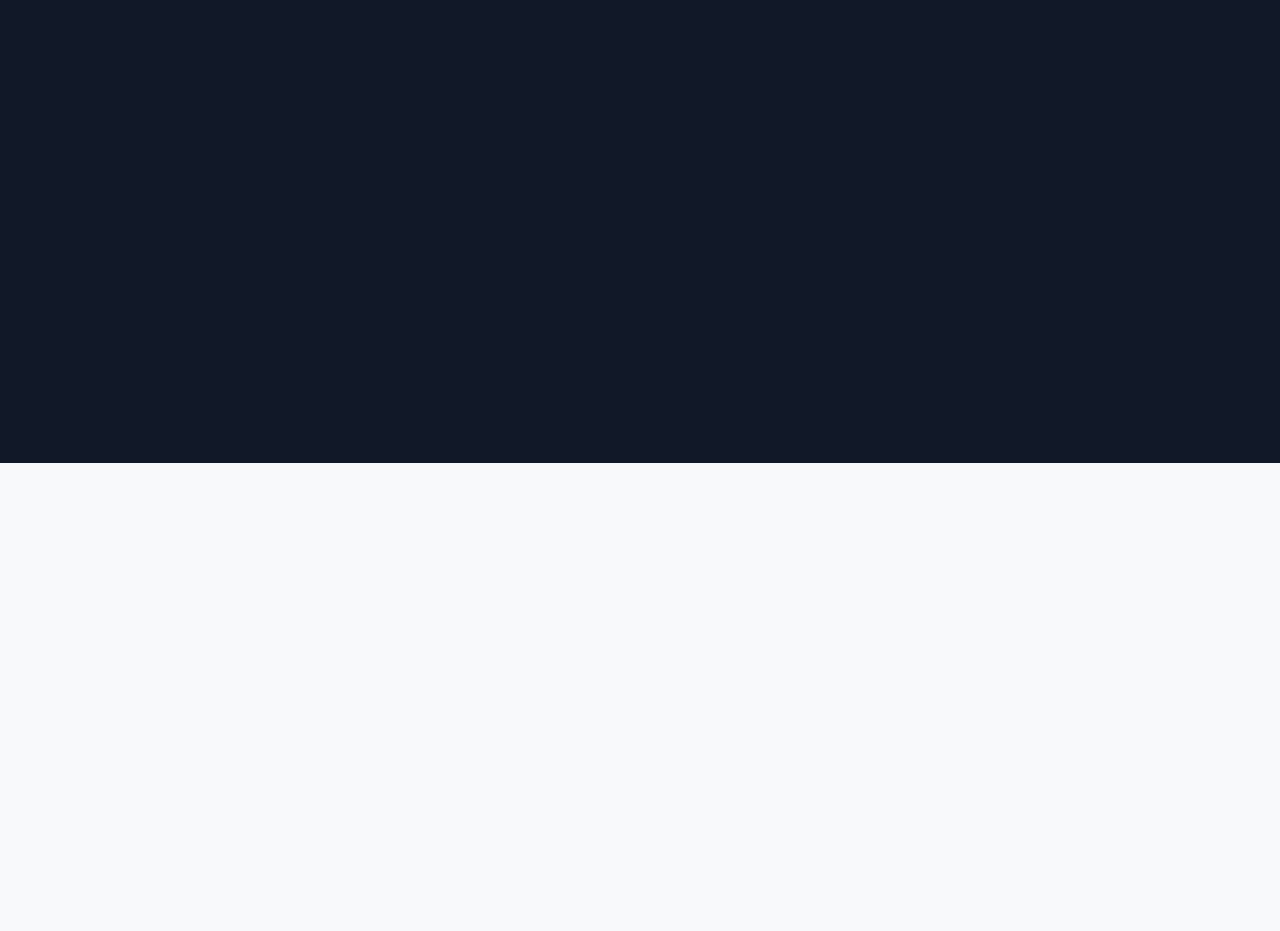
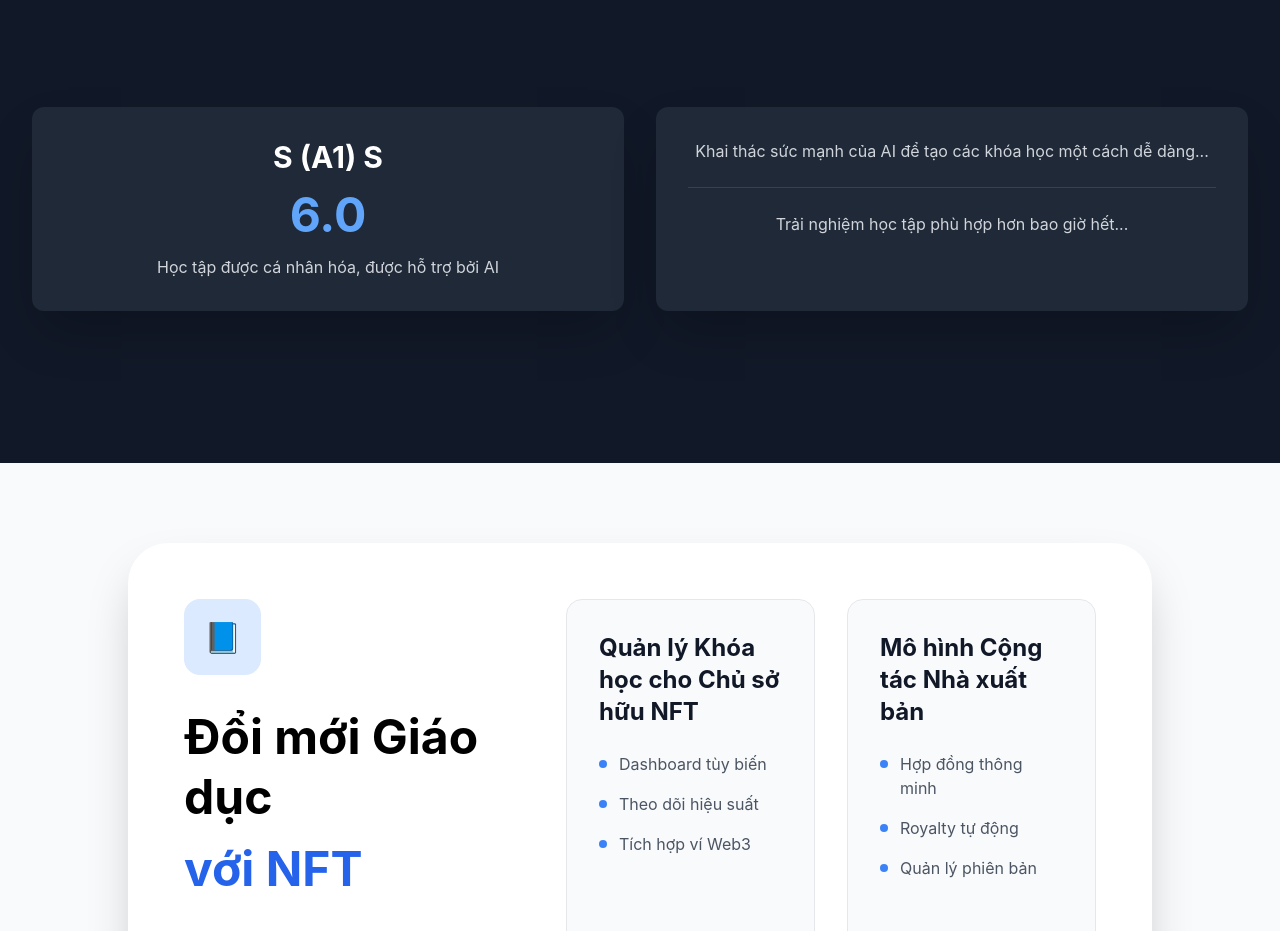
Before and after one commit to ThienNguyenWork/medoo-fullstack, a React (Create React App) app in the folder frontend/medoo-frontend/: page / in a window 1280 px wide. Shown: the part 1869-2800 px from the top of the page. Before the commit the page ends 2332 px from the top, so only its background shows below. Built offline with nearby package versions, Linux system fonts and the light colour scheme.

Commit message:
HomePage

```diff
--- a/frontend/medoo-frontend/src/App.js
+++ b/frontend/medoo-frontend/src/App.js
@@ -4,6 +4,7 @@ import Header from './components/Header';
 import Hero from './components/Hero';
 import ContentSlider from './components/ContentSlider';
 import AIEducationSection from './components/AIEducationSection'
+import NFTCollaborationSection from './components/NFTCollaborationSection'
 import AuthPage from './pages/userAuth';
 import AOS from 'aos';
 import 'aos/dist/aos.css'; // Import CSS AOS
@@ -97,7 +98,6 @@ const checkAuthentication = async () => {
     // Đặt trạng thái xác thực thành true
     setIsAuthenticated(true);
   };
-
   // Hàm xử lý đăng xuất
   const handleLogout = () => {
     // Xóa token khỏi localStorage
@@ -134,8 +134,10 @@ return (
             <Hero />
             <ContentSlider />
             <AIEducationSection />
+            <NFTCollaborationSection />
           </>
         }
+
       />
 
       {/* Route dashboard với cơ chế fallback */}
--- a/frontend/medoo-frontend/src/components/AIEducationSection.jsx
+++ b/frontend/medoo-frontend/src/components/AIEducationSection.jsx
@@ -1,29 +1,28 @@
 import React, { useState, useEffect, useRef } from 'react';
 
 const AIEducationSection = () => {
-  // Phases control
   const [leftPhase, setLeftPhase] = useState(-1);
   const [rightPhase, setRightPhase] = useState(-1);
   const [isFixed, setIsFixed] = useState(false);
   const [isAnimationComplete, setIsAnimationComplete] = useState(false);
   const heroRef = useRef(null);
+  const sectionRef = useRef(null);
   const phaseData = useRef({
     initialHeroTop: 0,
     PHASE_HEIGHT: 0,
     totalAnimationHeight: 0
   });
 
-  // Animation styles
   const tableStyles = {
     left: {
       '-1': { transform: 'translateY(100px)', opacity: 0 },
-      0: { transform: 'translateY(75px)', opacity: 1 },
-      1: { transform: 'translateY(50px)', opacity: 1 }
+      '0': { transform: 'translateY(75px)', opacity: 1 },
+      '1': { transform: 'translateY(50px)', opacity: 1 }
     },
     right: {
       '-1': { transform: 'translateY(100px)', opacity: 0 },
-      0: { transform: 'translateY(75px)', opacity: 1 },
-      1: { transform: 'translateY(50px)', opacity: 1 }
+      '0': { transform: 'translateY(75px)', opacity: 1 },
+      '1': { transform: 'translateY(50px)', opacity: 1 }
     }
   };
 
@@ -32,8 +31,8 @@ const AIEducationSection = () => {
       if (heroRef.current) {
         const rect = heroRef.current.getBoundingClientRect();
         phaseData.current.initialHeroTop = window.scrollY + rect.top;
-        phaseData.current.PHASE_HEIGHT = window.innerHeight / 4;
-        phaseData.current.totalAnimationHeight = phaseData.current.PHASE_HEIGHT * 7;
+        phaseData.current.PHASE_HEIGHT = window.innerHeight * 0.7; // Giảm chiều cao mỗi phase
+        phaseData.current.totalAnimationHeight = phaseData.current.PHASE_HEIGHT * 8;
       }
     };
 
@@ -56,20 +55,27 @@ const AIEducationSection = () => {
 
       // Phase transitions
       if (isFixed && !isAnimationComplete) {
-        if (relativeScroll >= totalAnimationHeight) {
+        // Kết thúc animation khi scroll đến 90% tổng chiều cao
+        if (relativeScroll >= totalAnimationHeight * 0.9) {
           setIsFixed(false);
           setIsAnimationComplete(true);
-          setLeftPhase(1);
-          setRightPhase(1);
+
+          // Tự động scroll thêm một chút để đảm bảo chuyển tiếp mượt
+          window.scrollTo({
+            top: initialHeroTop + totalAnimationHeight + 100,
+            behavior: 'smooth'
+          });
         } else {
           const currentPhase = Math.floor(relativeScroll / PHASE_HEIGHT);
+          const phaseProgress = (relativeScroll % PHASE_HEIGHT) / PHASE_HEIGHT;
+
           switch(currentPhase) {
             case 0:
               setLeftPhase(-1);
               setRightPhase(-1);
               break;
             case 1:
-              setLeftPhase(0);
+              setLeftPhase(phaseProgress >= 0.5 ? 0 : -1);
               setRightPhase(-1);
               break;
             case 2:
@@ -82,13 +88,17 @@ const AIEducationSection = () => {
               break;
             case 4:
               setLeftPhase(1);
-              setRightPhase(0);
+              setRightPhase(phaseProgress >= 0.5 ? 0 : -1);
               break;
             case 5:
               setLeftPhase(1);
               setRightPhase(0);
               break;
             case 6:
+              setLeftPhase(1);
+              setRightPhase(phaseProgress >= 0.5 ? 1 : 0);
+              break;
+            case 7:
               setLeftPhase(1);
               setRightPhase(1);
               break;
@@ -110,11 +120,11 @@ const AIEducationSection = () => {
   }, [isFixed, isAnimationComplete]);
 
   return (
-    <div className="relative">
+    <div className="relative" ref={sectionRef}>
       {/* Hero Section */}
       <div
         ref={heroRef}
-        className={`h-screen flex flex-col items-center justify-center bg-gray-900 transition-all duration-300 ${
+        className={`h-screen flex flex-col items-center justify-center bg-gray-900 ${
           isFixed && !isAnimationComplete ? 'fixed top-0 left-0 w-full z-50' : 'relative'
         }`}
       >
@@ -171,11 +181,14 @@ const AIEducationSection = () => {
         </div>
       </div>
 
-      {/* Scroll Spacer */}
+      {/* Scroll Spacer - Điều chỉnh để đảm bảo scroll mượt */}
       {isFixed && !isAnimationComplete && (
         <div
           className="invisible"
-          style={{ height: `${window.innerHeight * 2}px` }}
+          style={{
+            height: `${phaseData.current.totalAnimationHeight + window.innerHeight}px`,
+            marginBottom: '30vh'
+          }}
         />
       )}
     </div>
--- /dev/null
+++ b/frontend/medoo-frontend/src/components/NFTCollaborationSection.jsx
@@ -0,0 +1,111 @@
+import React from 'react';
+
+const NFTEducationPlatform = () => {
+  const features = [
+    {
+      title: 'Quản lý Khóa học cho Chủ sở hữu NFT',
+      items: ['Dashboard tùy biến', 'Theo dõi hiệu suất', 'Tích hợp ví Web3']
+    },
+    {
+      title: 'Mô hình Cộng tác Nhà xuất bản',
+      items: ['Hợp đồng thông minh', 'Royalty tự động', 'Quản lý phiên bản']
+    },
+    {
+      title: 'Tích cực Quảng bá NFT Nhà xuất bản',
+      items: ['Chiến dịch tiếp thị', 'Phân tích dữ liệu', 'Tối ưu ROI']
+    },
+    {
+      title: 'Chúng tôi Trân trọng Giáo viên của mình',
+      items: ['Thanh toán minh bạch', 'Bảo vệ bản quyền', 'Cộng đồng hỗ trợ']
+    }
+  ];
+
+  return (
+    <div className="min-h-screen bg-gray-50 py-20 px-6 sm:px-8 lg:px-24 xl:px-32">
+      <div className="max-w-[1366px] mx-auto bg-white rounded-[40px] shadow-2xl overflow-hidden">
+        {/* Main Grid Container */}
+        <div className="grid grid-cols-1 lg:grid-cols-[1.2fr_2fr] gap-16 p-14">
+
+          {/* Left Column - Content Section */}
+          <div className="space-y-8">
+            {/* Icon Section */}
+            <div className="bg-blue-100 w-fit p-5 rounded-2xl">
+              <span className="text-3xl">📘</span>
+            </div>
+
+            {/* Main Title */}
+            <h1 className="text-5xl font-bold leading-tight">
+              Đổi mới Giáo dục
+              <span className="block text-blue-600 mt-3">với NFT</span>
+            </h1>
+
+            {/* Accessibility Section */}
+            <div className="space-y-6 border-l-4 border-blue-500 pl-6 ml-2">
+              <h2 className="text-2xl font-semibold">ACCESSIBILITY</h2>
+              <ul className="space-y-4 text-gray-600">
+                <li className="flex items-center gap-3">
+                  <div className="w-2 h-2 bg-blue-500 rounded-full"></div>
+                  Name
+                </li>
+                <li className="flex items-center gap-3">
+                  <div className="w-2 h-2 bg-blue-500 rounded-full"></div>
+                  Role
+                </li>
+                <li className="flex items-center gap-3">
+                  <div className="w-2 h-2 bg-blue-500 rounded-full"></div>
+                  Keyboard-focusable
+                </li>
+              </ul>
+            </div>
+
+            {/* Description Text */}
+            <div className="space-y-6 text-gray-600 pr-8">
+              <p className="leading-relaxed">
+                Xây dựng thư viện chương trình học toàn cầu phi tập trung,
+                độc lập được tạo ra và sở hữu bởi giáo viên và cộng đồng qua Web3.
+              </p>
+
+              <p className="leading-relaxed">
+                Giáo viên có thể biến nội dung thành NFT,
+                cung cấp cổ phần sở hữu độc đáo và quyền quản lý minh bạch.
+              </p>
+            </div>
+          </div>
+
+          {/* Right Column - Feature Grid */}
+          <div className="grid grid-cols-1 md:grid-cols-2 gap-8">
+            {features.map((feature, index) => (
+              <div key={index} className="bg-gray-50 rounded-2xl p-8 border border-gray-200 hover:border-blue-100 transition-all">
+                <div className="space-y-6">
+                  {/* Feature Title */}
+                  <h3 className="text-2xl font-bold text-gray-900">
+                    {feature.title}
+                  </h3>
+
+                  {/* Feature Items */}
+                  <ul className="space-y-4">
+                    {feature.items.map((item, idx) => (
+                      <li key={idx} className="flex items-start gap-3 text-gray-600">
+                        <div className="w-2 h-2 bg-blue-500 rounded-full mt-2"></div>
+                        <span className="flex-1">{item}</span>
+                      </li>
+                    ))}
+                  </ul>
+                </div>
+              </div>
+            ))}
+          </div>
+        </div>
+
+        {/* Global Footer Section */}
+        <div className="border-t border-gray-200 mx-14 pt-10 pb-14">
+          <p className="text-center text-gray-600 text-lg max-w-3xl mx-auto leading-relaxed">
+            Chúng tôi đang tạo dựng hệ sinh thái giáo dục mở nơi tri thức được sở hữu và chia sẻ công bằng thông qua công nghệ blockchain và NFT.
+          </p>
+        </div>
+      </div>
+    </div>
+  );
+};
+
+export default NFTEducationPlatform;
```
Also changed, not shown: frontend/medoo-frontend/src/components/test.jsx (deleted).
